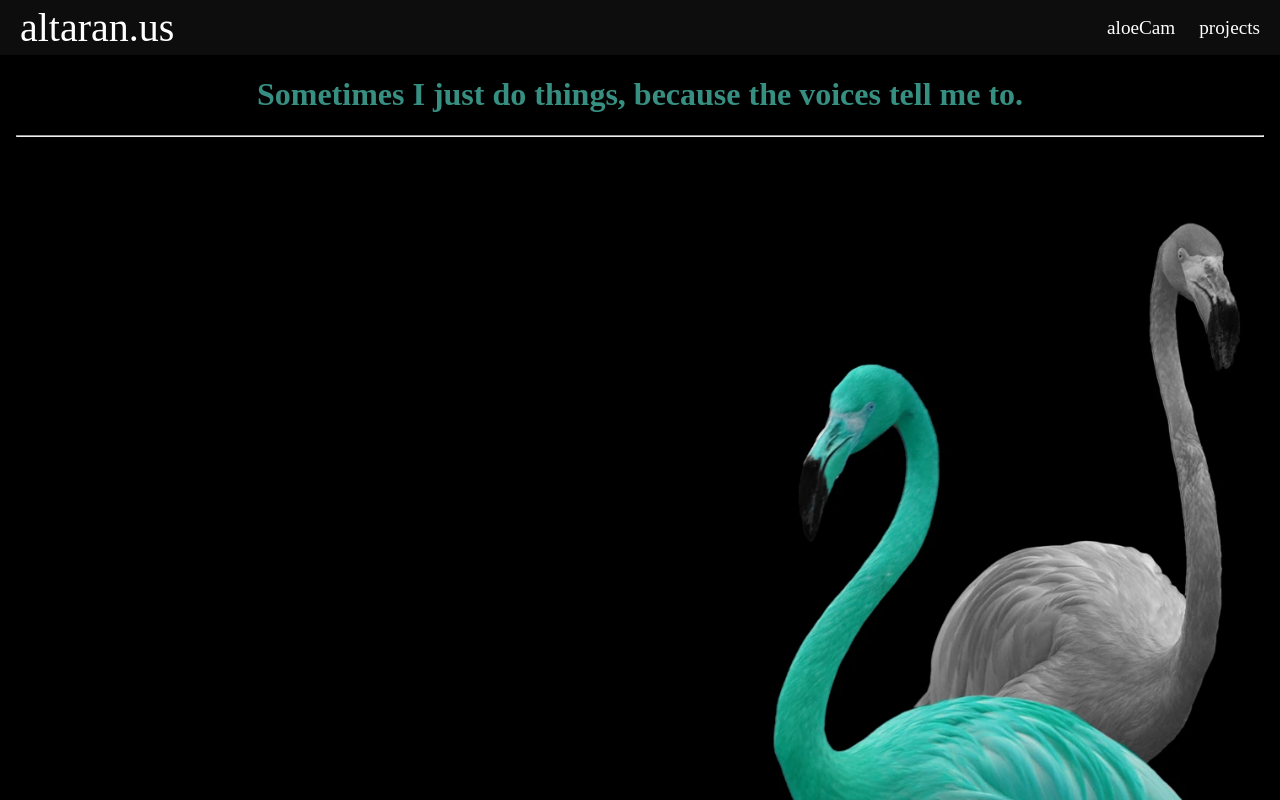
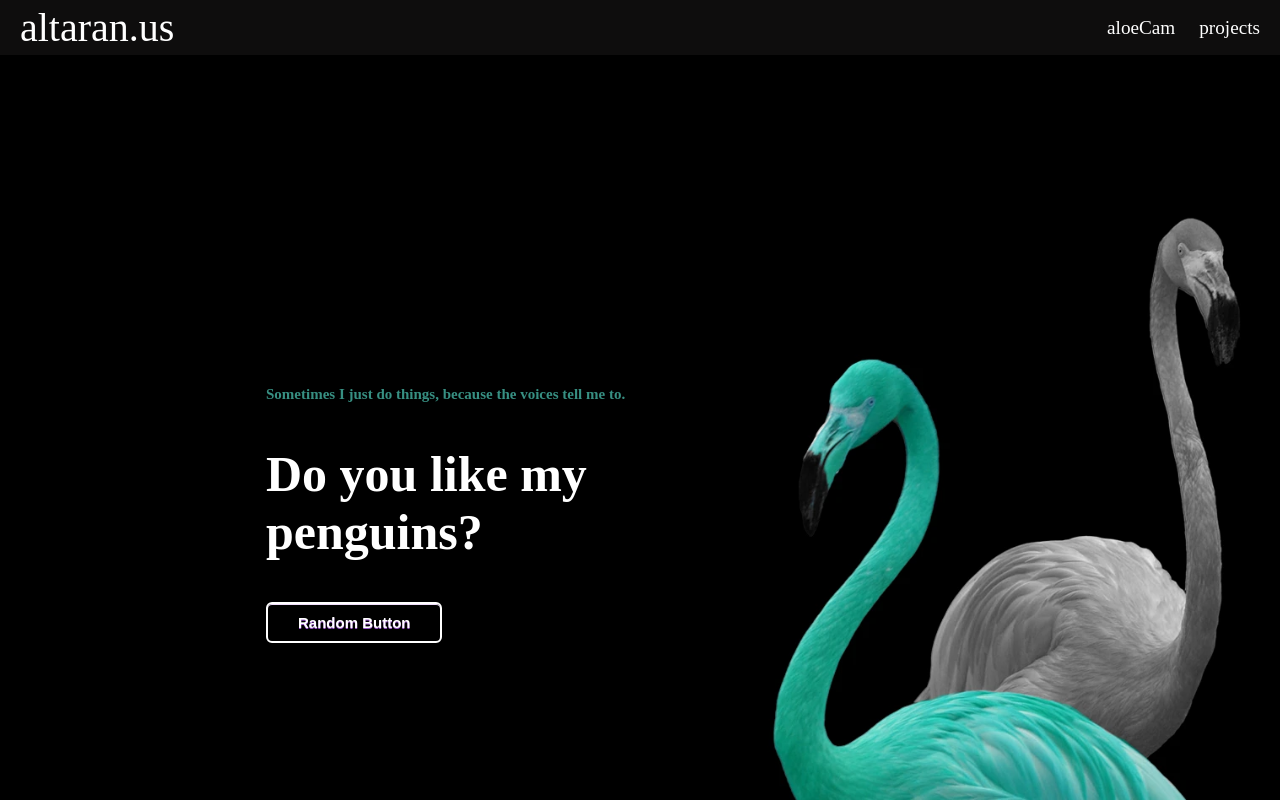
Before and after one commit to theAltaran/altaran.us, a React (Create React App) app: page / in a window 1280 px wide. Shown: the top 800 px of the page. Built offline with nearby package versions, Linux system fonts and the light colour scheme.

Commit message:
/home changes

```diff
--- a/src/components/aloecam/aloecam.module.css
+++ b/src/components/aloecam/aloecam.module.css
@@ -11,4 +11,5 @@
  width: 1px;
  min-width: 68.5%;
  height: 725px;
+
 }
--- a/src/components/home/home.js
+++ b/src/components/home/home.js
@@ -1,12 +1,15 @@
 import React from 'react';
 import styles from './home.module.css';
-
+import RandomButton from '../randomButton2/randomButton2';
 const Home = () => (
   <div className={styles.Home}>
-      <h1>Sometimes I just do things, because the voices tell me to.</h1>
-    <hr/>
-    <br/>
-  </div>
+
+    <div className={styles.box1} >
+    <h3>Sometimes I just do things, because the voices tell me to.</h3>
+    <h2>Do you like my penguins?</h2>
+    <RandomButton/>
+      </div>
+       </div>
 );
 
 
--- a/src/components/home/home.module.css
+++ b/src/components/home/home.module.css
@@ -9,3 +9,22 @@
 h1{
     color: rgb(55, 143, 130);
   }
+
+h2{
+  color: white;
+  font-size: 50px;
+  text-align: left;
+}
+h3{
+  color: rgb(55, 143, 130);
+  font-size: 15px;
+  text-align: left;
+}
+.box1 {
+  text-align: left;
+  padding-top: 300px;
+  margin-left: 250px;
+  background: none;
+  width: 400px;
+  height: 300px;
+}
--- /dev/null
+++ b/src/components/randomButton2/randomButton2.js
@@ -0,0 +1,13 @@
+import React from 'react';
+import styles from './randomButton2.module.css';
+import startMotor1 from '../aloecam/startmotor1';
+
+const RandomButton = () => (
+  <div className={styles.RandomButton}>
+      <button className={styles.button1} onClick={startMotor1}>
+        Random Button
+        </button>
+  </div>
+);
+
+export default RandomButton;
--- /dev/null
+++ b/src/components/randomButton2/randomButton2.module.css
@@ -0,0 +1,27 @@
+.RandomButton2 {
+    background: none;
+   }
+
+   .button1 {
+       box-shadow:inset 0px 1px 0px 0px #efdcfb;
+    background: none;
+       border-radius:6px;
+       border:2px solid #ffffff;
+       display:inline-block;
+       cursor:pointer;
+       color:#ffffff;
+       font-family:Arial;
+       font-size:15px;
+       font-weight:bold;
+       padding:10px 30px;
+       text-decoration:none;
+       text-shadow:0px 1px 0px #9752cc;
+   }
+   .button1:hover {
+       background:linear-gradient(to bottom, #bc80ea 5%, #dfbdfa 100%);
+       background-color:rgb(39, 8, 80);
+   }
+   .button1:active {
+       position:relative;
+       top:1px;
+   }
```
Also changed, not shown: src/components/aloecam/aloecam.js (+4 -4 lines).
